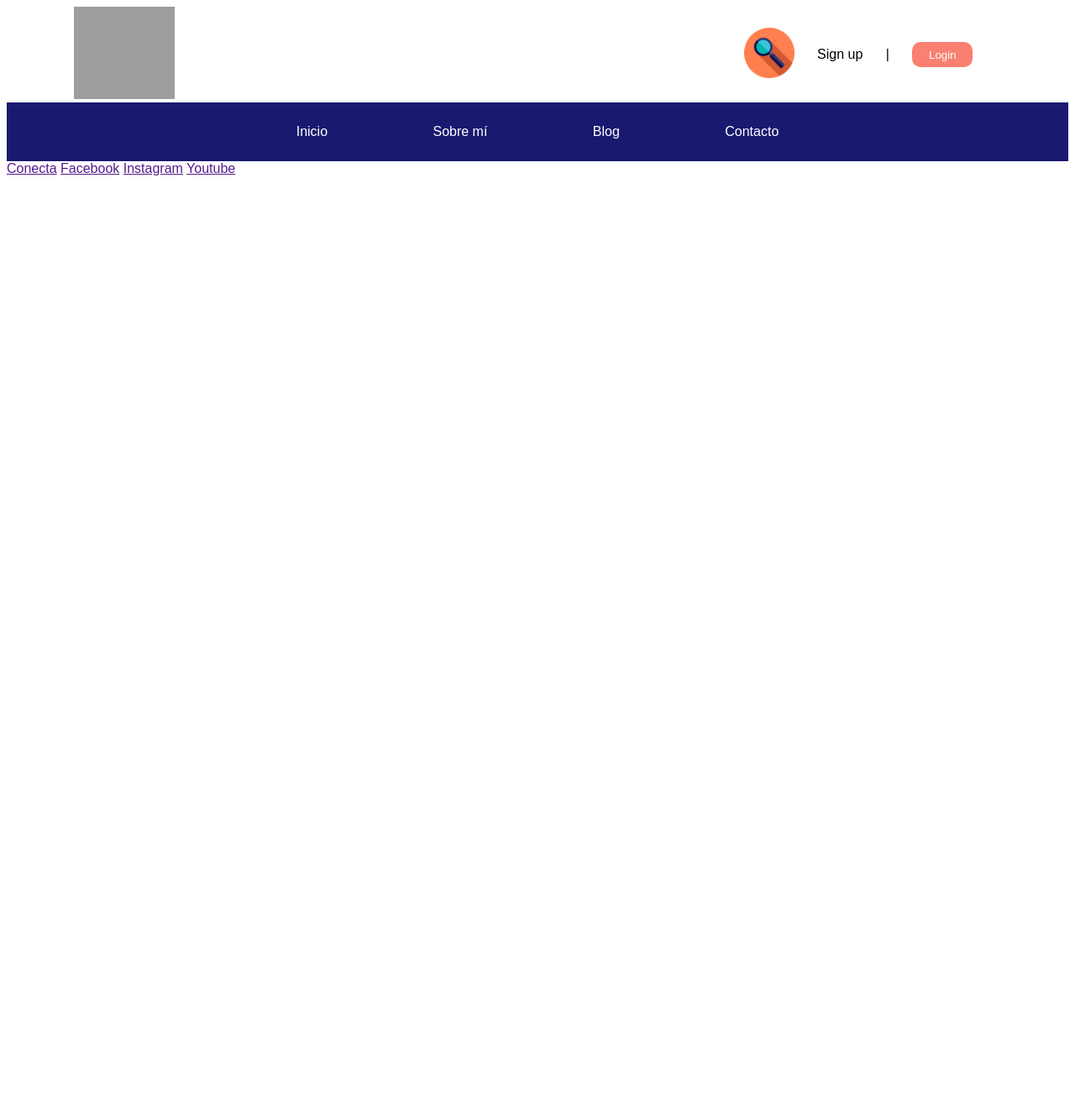
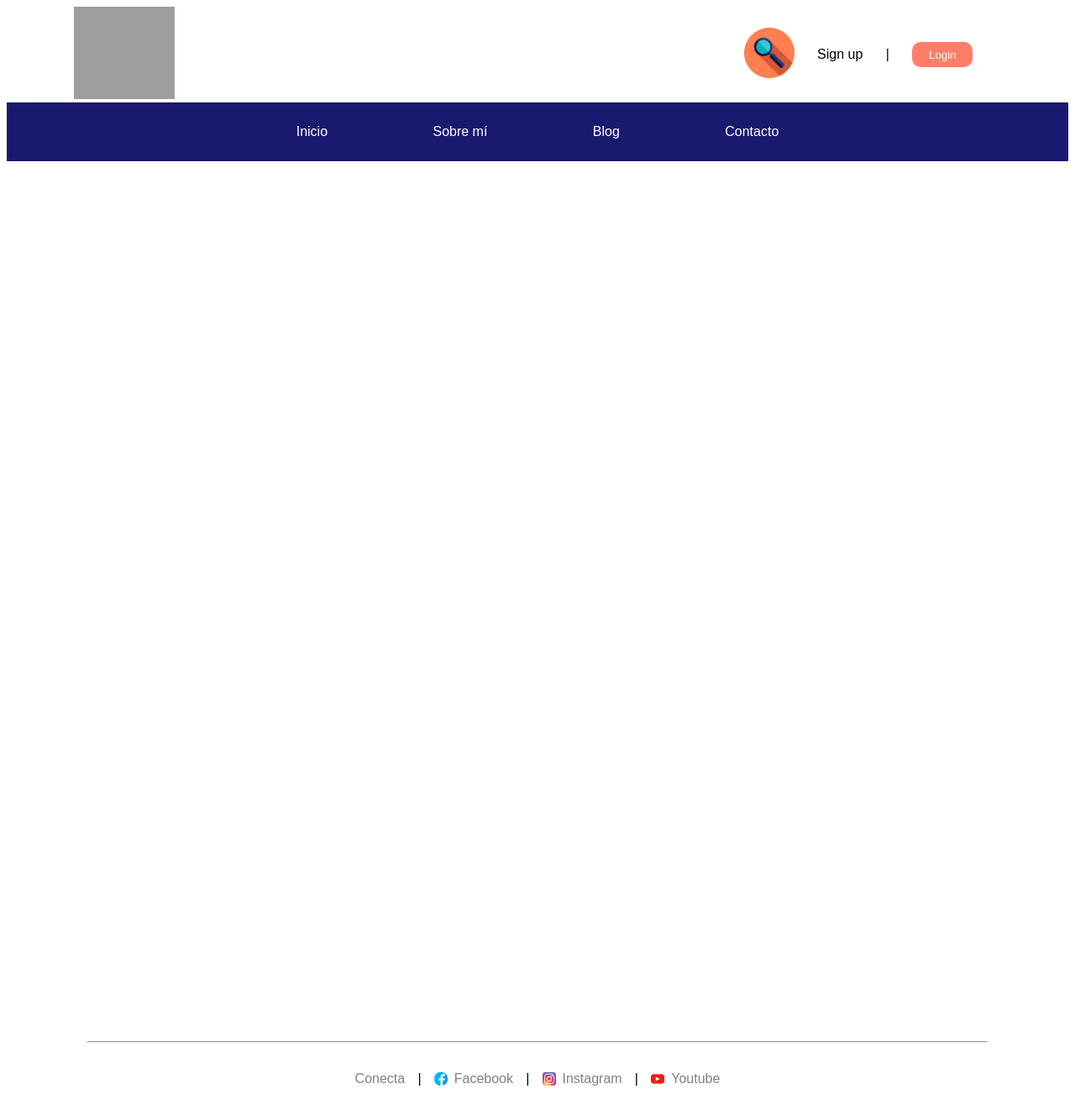
Before and after one commit to danieljpay/proyectoBlog, a PHP site: page / in a window 1280 px wide. Shown: the whole page at 84% size. Before the commit the page ends 209 px from the top, so only its background shows below. Run offline with PHP 8.4, Linux system fonts and the light colour scheme; grey boxes are pictures that could not be loaded.

Commit message:
plantilla lista con detalles por mejorar

```diff
--- a/index.css
+++ b/index.css
@@ -38,7 +38,7 @@ header {
 .header_busqueda-buttonLogin {
     border-radius: 10px;
     border-style: initial;
-    background-color: salmon;
+    background-color: #ff7e67;
     color: white;
     height: 30px;
     outline: none;
@@ -69,11 +69,59 @@ header {
     text-decoration: none;
 }
 
+/****************** posts **************/
+.posts {
+    height: 65em;
+}
+
 /*************** Pie de pagina *****************/
+.line {
+    margin-left: 6em;
+    margin-right: 6em;
+}
+
 .footer {
-
+    display: flex;
+    flex-direction: row;
+    height: 70px;
+    justify-content: space-around;
 }
 
 .footer_selectores {
+    align-items: center;
+    display: flex;
+    flex-direction: row;
+    justify-content: space-around;
+    width: 450px;
+}
 
+.footer_selectores > a {
+    align-items: center;
+    color: gray;
+    display: flex;
+    outline: none;
+    text-decoration: none;
 }
+
+.icon {
+    margin-right: 8px;
+    height: 16px;
+    width: 16px
+}
+
+/************* media ****************/
+
+@media (max-width: 600px) {
+    .header_logo-imagenLogo {
+        display: none;
+    }
+
+    .line {
+        margin-bottom: 40px;
+    }
+
+    .footer_selectores {
+        flex-direction: column;
+        margin-bottom: 10px;
+    }
+}
--- a/index.html
+++ b/index.html
@@ -25,15 +25,17 @@
             <a href="" >Contacto</a>
         </div>
     </nav>
-    <publicaciones>
-
-    </publicaciones>
+    <main class="posts">
+        <div class="posts_container">
+        </div>
+    </main>
+    <hr class="line">
     <footer class="footer">
         <div class="footer_selectores">
-            <a href="">Conecta</a>
-            <a href="">Facebook</a>
-            <a href="">Instagram</a>
-            <a href="">Youtube</a>
+            <a href="https://es.pornhub.com/view_video.php?viewkey=ph5ec9f49972de8">Conecta</a>
+            | <a href="https://www.facebook.com/watch/?ref=search&v=237885067413183&external_log_id=6f2a4fd7-6c0a-4142-9105-e548a2dbb9d3&q=el%20bicho"><img src="./assets/iconoFacebook.png" alt="iconoFacebook" class="icon"> Facebook</a>
+            | <a href="https://www.instagram.com/fegalvao_/"><img src="./assets/iconoInstagram.png" alt="iconoInstagram" class="icon">Instagram</a>
+            | <a href="https://www.youtube.com/watch?v=kfARUtdC7SY&t=8s"><img src="./assets/iconoYoutube.png" alt="iconoYoutube" class="icon">Youtube</a>
         </div>
     </footer>
 </body>
```
Also changed, not shown: assets/iconoFacebook.png (added), assets/iconoInstagram.png (added), assets/iconoYoutube.png (added).
